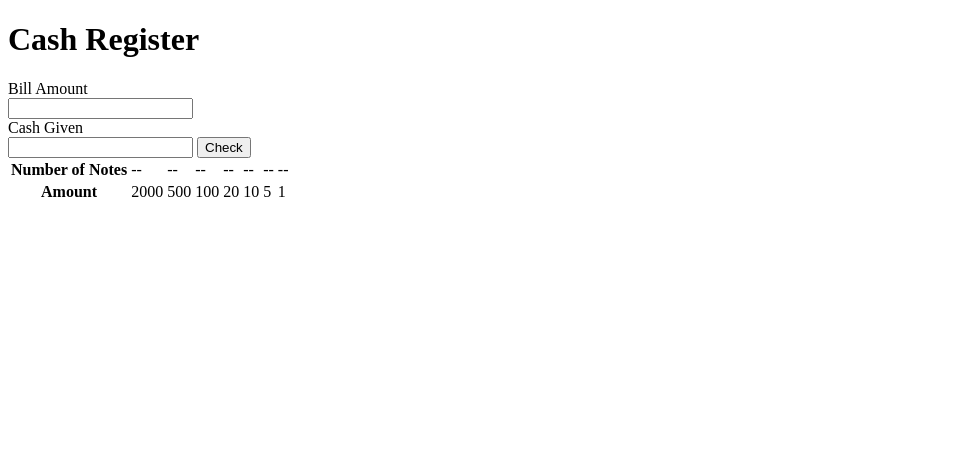
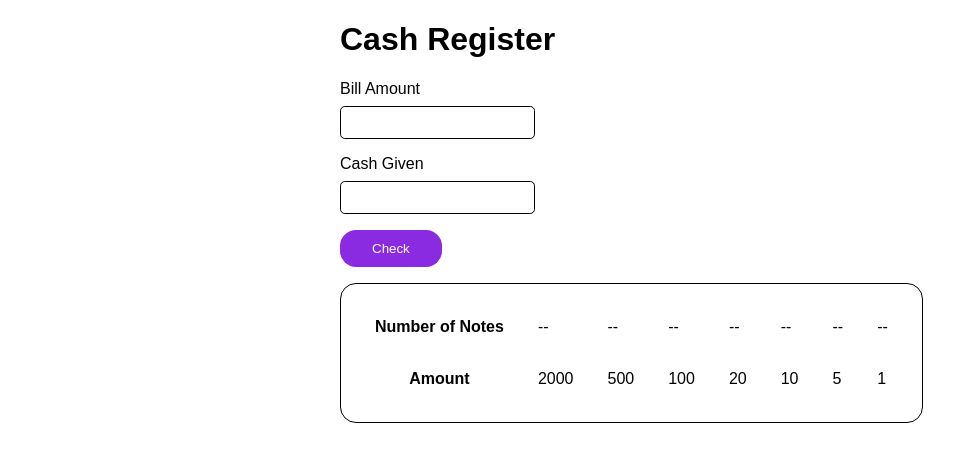
Before and after one commit to srinivas180/neog-mark-10, a plain HTML site: page index.html in a window 1280 px wide. Shown: the whole page, without its empty margins (0-978 px from the left). Drawn offline with Linux system fonts and the light colour scheme.

Commit message:
style: Added Styles

```diff
--- a/index.html
+++ b/index.html
@@ -12,16 +12,17 @@
 </head>
 
 <body>
+    <div class="container">
         <h1>
             Cash Register
         </h1>
 
-    <div>
+        <div class="input-title">
             Bill Amount
         </div>
         <input class="input-number" id="bill-amount" type="number">
 
-    <div>
+        <div class="input-title">
             Cash Given
         </div>
         <input class="input-number" id="cash-given" type="number">
@@ -50,6 +51,7 @@
                 <td>1</td>
             </tr>
         </table>
+    </div>
 </body>
 
 </html>
--- a/style.css
+++ b/style.css
@@ -0,0 +1,43 @@
+body {
+  font-family: Arial, Helvetica, sans-serif;
+}
+
+.container {
+  max-width: 600px;
+  margin: 0 auto;
+}
+
+.input-title {
+  width: 100%;
+  margin: 0 auto;
+  margin-top: 1rem;
+  margin-bottom: 0.5rem;
+}
+
+.input-number {
+  padding: 0.5rem;
+  border-radius: 0.3rem;
+  border: 1px solid black;
+}
+
+#btn-check {
+  cursor: pointer;
+  margin: 1rem 0;
+  display: block;
+  padding: 0.7rem 2rem;
+  background-color: blueviolet;
+  color: white;
+  border-radius: 1rem;
+  border: none;
+}
+
+table {
+  border: 1px solid black;
+  border-radius: 1rem;
+  padding: 1rem;
+}
+
+th,
+td {
+  padding: 1rem;
+}
```
Lines whose indentation alone changed are shown as unchanged.
